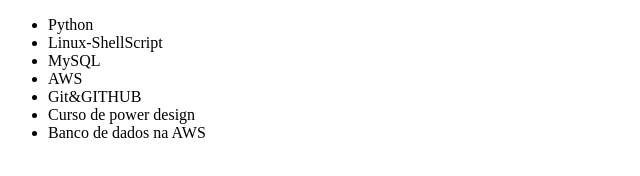
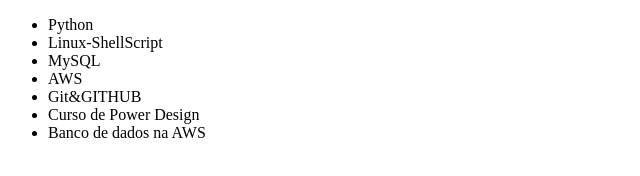
Before and after one commit to coderdiego/alura-git, a plain HTML site: page index.html in a window 1280 px wide. Shown: the full height of the page, 0-640 px from the left. Drawn offline with Linux system fonts and the light colour scheme.

Commit message:
alterei letras maiúsculas

```diff
--- a/index.html
+++ b/index.html
@@ -12,7 +12,7 @@
         <li>MySQL</li>
         <li>AWS</li>
         <li>Git&GITHUB</li>
-        <li>Curso de power design</li>
+        <li>Curso de Power Design</li>
         <li>Banco de dados na AWS</li>
     </ul>
 </body>
```
